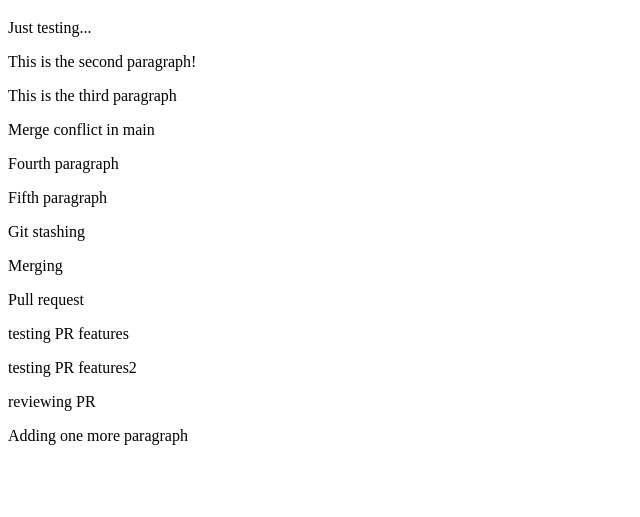
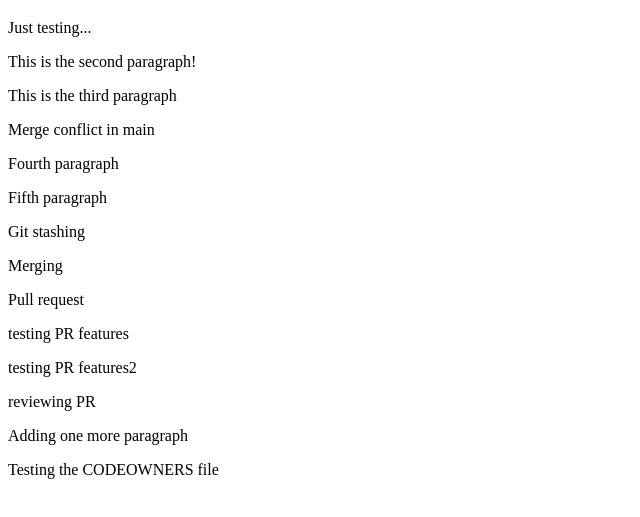
Before and after one commit to leonardodeborba/learning-git-and-github, a plain HTML site: page index.html in a window 1280 px wide. Shown: the part 61-578 px from the top of the page, without its empty margins (0-640 px from the left). Drawn offline with Linux system fonts and the light colour scheme.

Commit message:
Testing CODEOWNERS file

```diff
--- a/index.html
+++ b/index.html
@@ -20,5 +20,6 @@
     <p>testing PR features2</p>
     <p>reviewing PR</p>
     <p>Adding one more paragraph</p>
+    <p>Testing the CODEOWNERS file</p>
 </body>
 </html>
```
